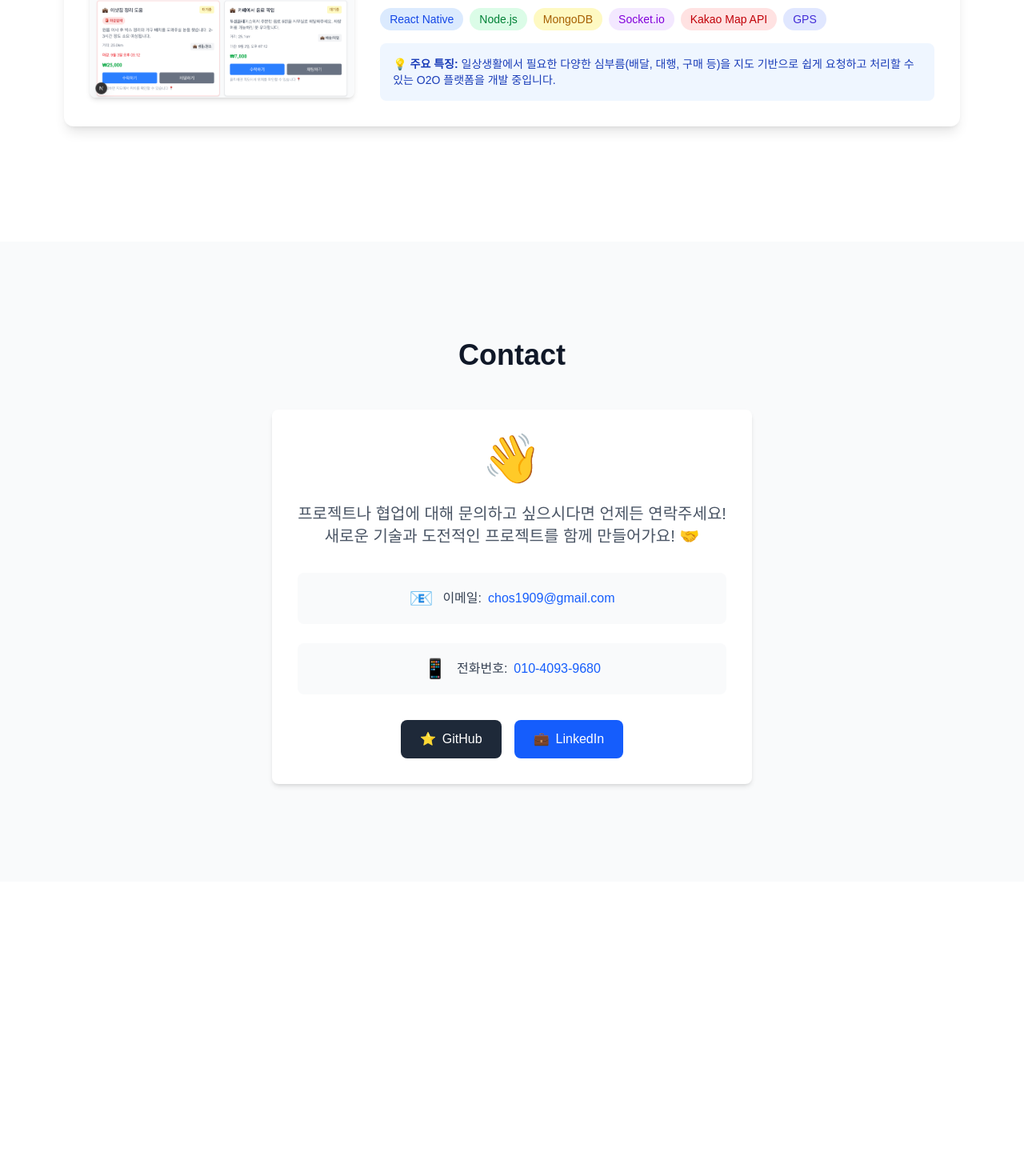
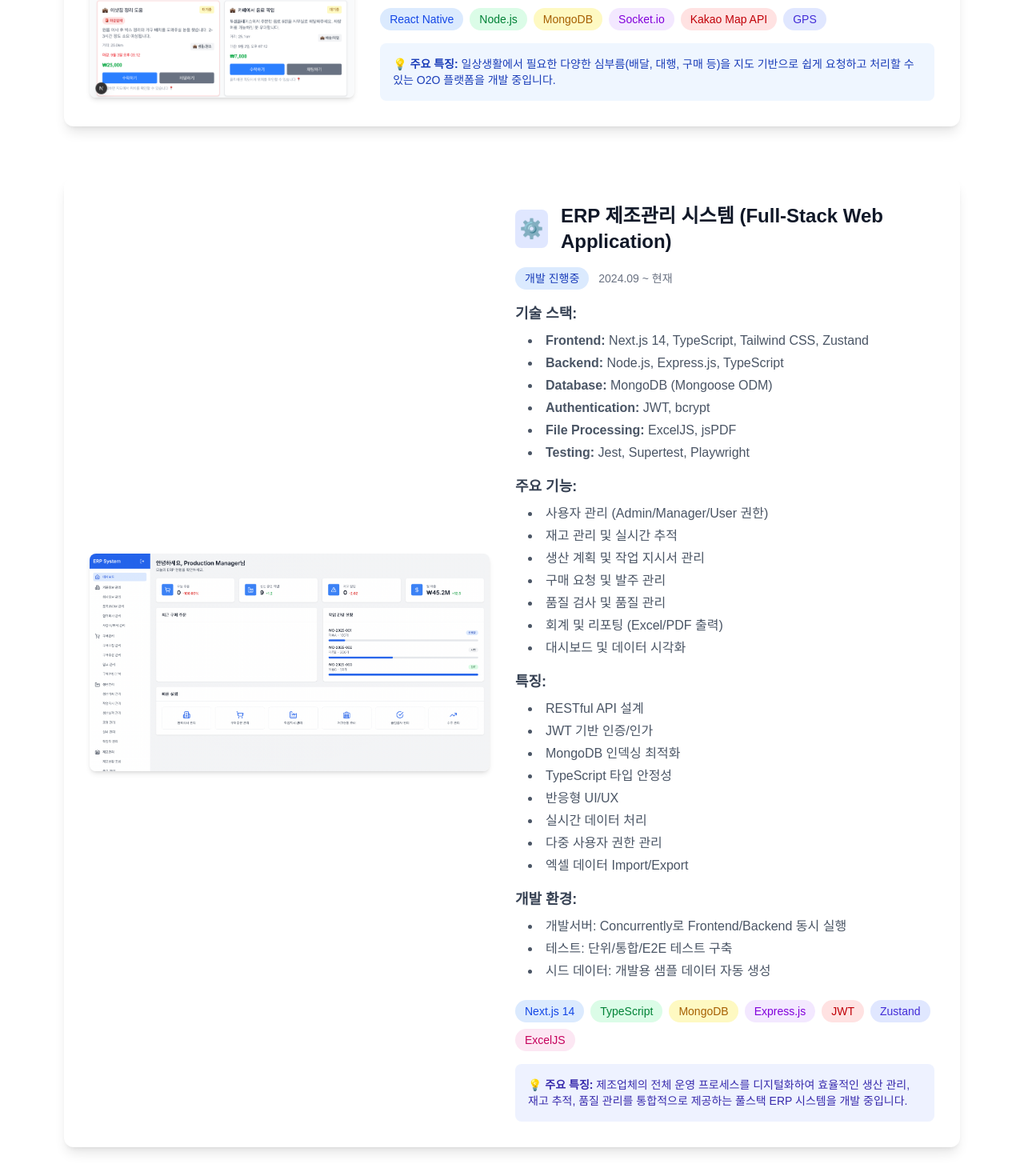
Before and after one commit to worldhostm/portfolio_update, a Next.js app: page / in a window 1280 px wide. Shown: the part 4578-6048 px from the top of the page at 80% size. Before the commit the page ends 5680 px from the top, so only its background shows below. Built offline with nearby package versions, Linux system fonts and the light colour scheme.

Commit message:
포폴 업데이트

```diff
--- a/app/page.tsx
+++ b/app/page.tsx
@@ -641,6 +641,96 @@ export default function Home() {
               </div>
             </div>
 
+            {/* ERP 제조관리 시스템 */}
+            <div className="mb-16">
+              <div className="bg-white p-8 rounded-xl shadow-lg">
+                <div className="flex flex-col lg:flex-row gap-8 items-center">
+                  <img src="/privatepjt2.png" alt="ERP 제조관리 시스템" className="max-w-full h-auto rounded-lg shadow-md" style={{ maxHeight: '400px', maxWidth: '500px' }} />
+                  {/* 프로젝트 설명 */}
+                  <div className="flex-grow">
+                    <div className="flex items-center mb-4">
+                      <div className="w-12 h-12 bg-indigo-100 rounded-lg flex items-center justify-center mr-4 text-2xl">
+                        ⚙️
+                      </div>
+                      <h3 className="text-2xl font-bold text-gray-900">ERP 제조관리 시스템 (Full-Stack Web Application)</h3>
+                    </div>
+
+                    <div className="flex items-center mb-4">
+                      <span className="bg-blue-100 text-blue-800 px-3 py-1 rounded-full text-sm font-medium">개발 진행중</span>
+                      <span className="ml-3 text-gray-500 text-sm">2024.09 ~ 현재</span>
+                    </div>
+
+                    <div className="space-y-4 mb-6">
+                      <div>
+                        <p className="text-gray-700 text-lg font-semibold mb-2">기술 스택:</p>
+                        <ul className="text-gray-600 space-y-1 list-disc list-inside ml-4">
+                          <li><strong>Frontend:</strong> Next.js 14, TypeScript, Tailwind CSS, Zustand</li>
+                          <li><strong>Backend:</strong> Node.js, Express.js, TypeScript</li>
+                          <li><strong>Database:</strong> MongoDB (Mongoose ODM)</li>
+                          <li><strong>Authentication:</strong> JWT, bcrypt</li>
+                          <li><strong>File Processing:</strong> ExcelJS, jsPDF</li>
+                          <li><strong>Testing:</strong> Jest, Supertest, Playwright</li>
+                        </ul>
+                      </div>
+
+                      <div>
+                        <p className="text-gray-700 text-lg font-semibold mb-2">주요 기능:</p>
+                        <ul className="text-gray-600 space-y-1 list-disc list-inside ml-4">
+                          <li>사용자 관리 (Admin/Manager/User 권한)</li>
+                          <li>재고 관리 및 실시간 추적</li>
+                          <li>생산 계획 및 작업 지시서 관리</li>
+                          <li>구매 요청 및 발주 관리</li>
+                          <li>품질 검사 및 품질 관리</li>
+                          <li>회계 및 리포팅 (Excel/PDF 출력)</li>
+                          <li>대시보드 및 데이터 시각화</li>
+                        </ul>
+                      </div>
+
+                      <div>
+                        <p className="text-gray-700 text-lg font-semibold mb-2">특징:</p>
+                        <ul className="text-gray-600 space-y-1 list-disc list-inside ml-4">
+                          <li>RESTful API 설계</li>
+                          <li>JWT 기반 인증/인가</li>
+                          <li>MongoDB 인덱싱 최적화</li>
+                          <li>TypeScript 타입 안정성</li>
+                          <li>반응형 UI/UX</li>
+                          <li>실시간 데이터 처리</li>
+                          <li>다중 사용자 권한 관리</li>
+                          <li>엑셀 데이터 Import/Export</li>
+                        </ul>
+                      </div>
+
+                      <div>
+                        <p className="text-gray-700 text-lg font-semibold mb-2">개발 환경:</p>
+                        <ul className="text-gray-600 space-y-1 list-disc list-inside ml-4">
+                          <li>개발서버: Concurrently로 Frontend/Backend 동시 실행</li>
+                          <li>테스트: 단위/통합/E2E 테스트 구축</li>
+                          <li>시드 데이터: 개발용 샘플 데이터 자동 생성</li>
+                        </ul>
+                      </div>
+                    </div>
+
+                    <div className="flex flex-wrap gap-2 mb-4">
+                      <span className="bg-blue-100 text-blue-700 px-3 py-1 rounded-full text-sm">Next.js 14</span>
+                      <span className="bg-green-100 text-green-700 px-3 py-1 rounded-full text-sm">TypeScript</span>
+                      <span className="bg-yellow-100 text-yellow-700 px-3 py-1 rounded-full text-sm">MongoDB</span>
+                      <span className="bg-purple-100 text-purple-700 px-3 py-1 rounded-full text-sm">Express.js</span>
+                      <span className="bg-red-100 text-red-700 px-3 py-1 rounded-full text-sm">JWT</span>
+                      <span className="bg-indigo-100 text-indigo-700 px-3 py-1 rounded-full text-sm">Zustand</span>
+                      <span className="bg-pink-100 text-pink-700 px-3 py-1 rounded-full text-sm">ExcelJS</span>
+                    </div>
+
+                    <div className="bg-indigo-50 p-4 rounded-lg">
+                      <p className="text-indigo-800 text-sm">
+                        <strong>💡 주요 특징:</strong> 제조업체의 전체 운영 프로세스를 디지털화하여 효율적인 생산 관리,
+                        재고 추적, 품질 관리를 통합적으로 제공하는 풀스택 ERP 시스템을 개발 중입니다.
+                      </p>
+                    </div>
+                  </div>
+                </div>
+              </div>
+            </div>
+
           </div>
         </section>
 
```
Also changed, not shown: public/privatepjt2.png (added).
